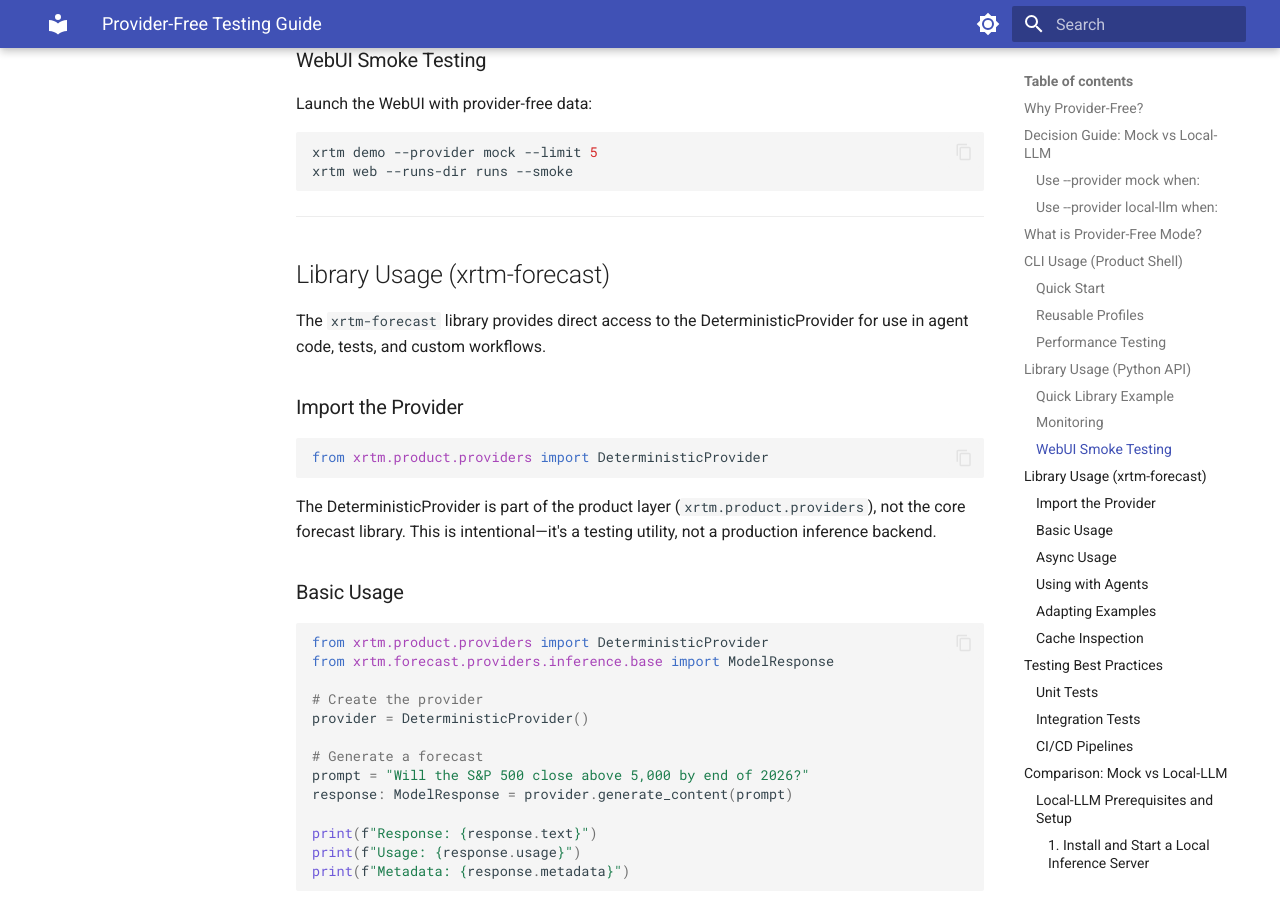
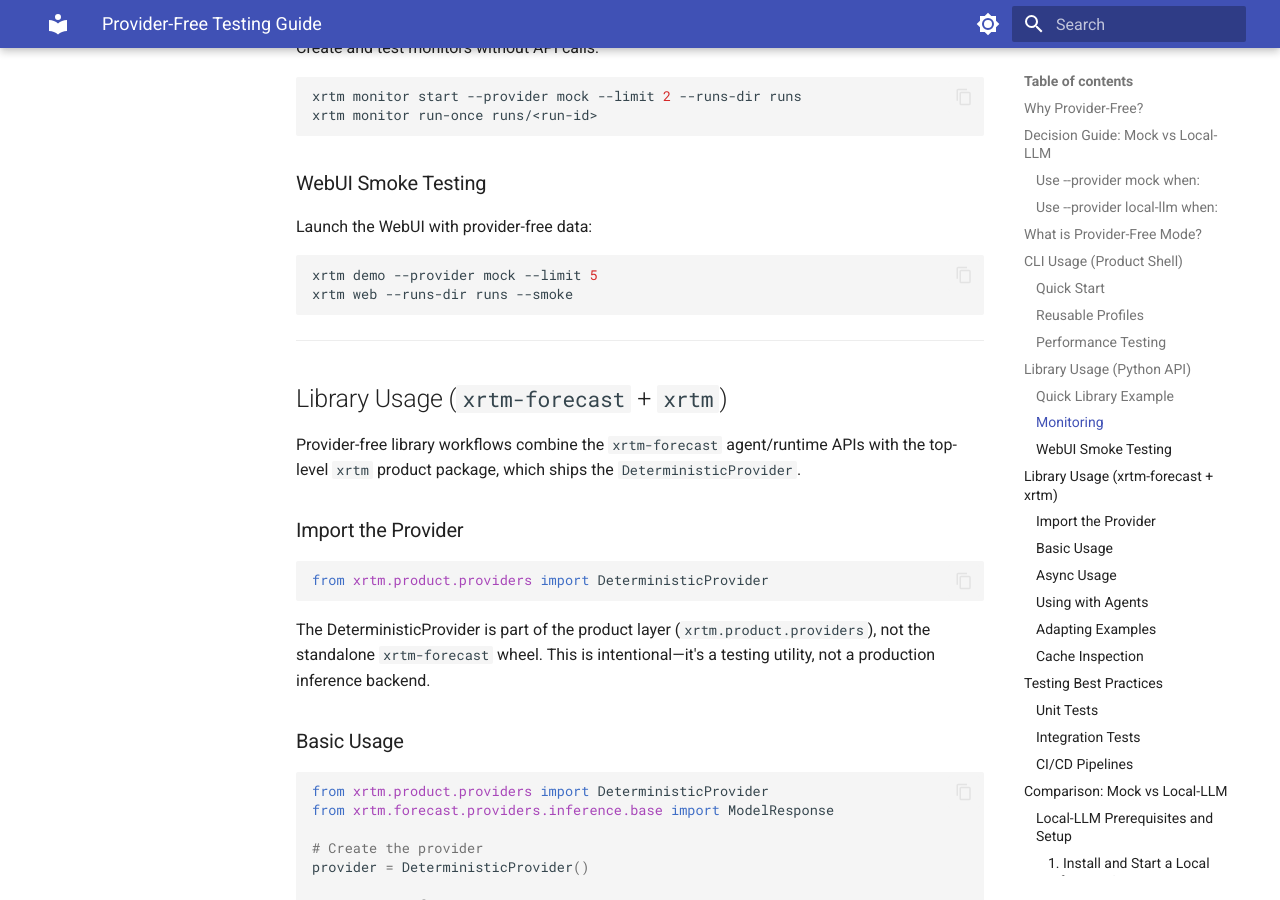
Before and after one commit to xrtm-org/forecast, an MkDocs documentation site: the page built from docs/provider-free-testing.md, in a window 1280 px wide and 900 px high, scrolled down 3713 px. Built offline with MkDocs 1.6.1 and Material for MkDocs 9.7.7, drawn with Linux system fonts in a browser that asks for light colours; some of the changed text lies outside the part shown.

Commit message:
Clarify provider-free release docs
Co-authored-by: Copilot <223556219+Copilot@users.noreply.github.com>

````diff
--- a/docs/provider-free-testing.md
+++ b/docs/provider-free-testing.md
@@ -3,6 +3,12 @@
 This guide shows you how to use XRTM without API keys, cloud dependencies, or hosted LLM services.
 
 **⭐ Start here**: Provider-free mode is the recommended path for getting started, testing, and learning XRTM.
+
+Install the top-level product package once so the shipped CLI and `DeterministicProvider` are available:
+
+```bash
+pip install xrtm==0.3.0
+```
 
 ## Why Provider-Free?
 
@@ -172,9 +178,9 @@ xrtm web --runs-dir runs --smoke
 
 ---
 
-## Library Usage (xrtm-forecast)
+## Library Usage (`xrtm-forecast` + `xrtm`)
 
-The `xrtm-forecast` library provides direct access to the DeterministicProvider for use in agent code, tests, and custom workflows.
+Provider-free library workflows combine the `xrtm-forecast` agent/runtime APIs with the top-level `xrtm` product package, which ships the `DeterministicProvider`.
 
 ### Import the Provider
 
@@ -182,7 +188,7 @@ The `xrtm-forecast` library provides direct access to the DeterministicProvider
 from xrtm.product.providers import DeterministicProvider
 ```
 
-The DeterministicProvider is part of the product layer (`xrtm.product.providers`), not the core forecast library. This is intentional—it's a testing utility, not a production inference backend.
+The DeterministicProvider is part of the product layer (`xrtm.product.providers`), not the standalone `xrtm-forecast` wheel. This is intentional—it's a testing utility, not a production inference backend.
 
 ### Basic Usage
 
````
Also changed, not shown: other parts of docs/provider-free-testing.md (+2 -2 lines), README.md (+10 -4 lines), examples/kit/README.md (+3 -3 lines), examples/providers/README.md (+1 -1 lines), examples/providers/provider_free_analyst/README.md (+4 -1 lines).
